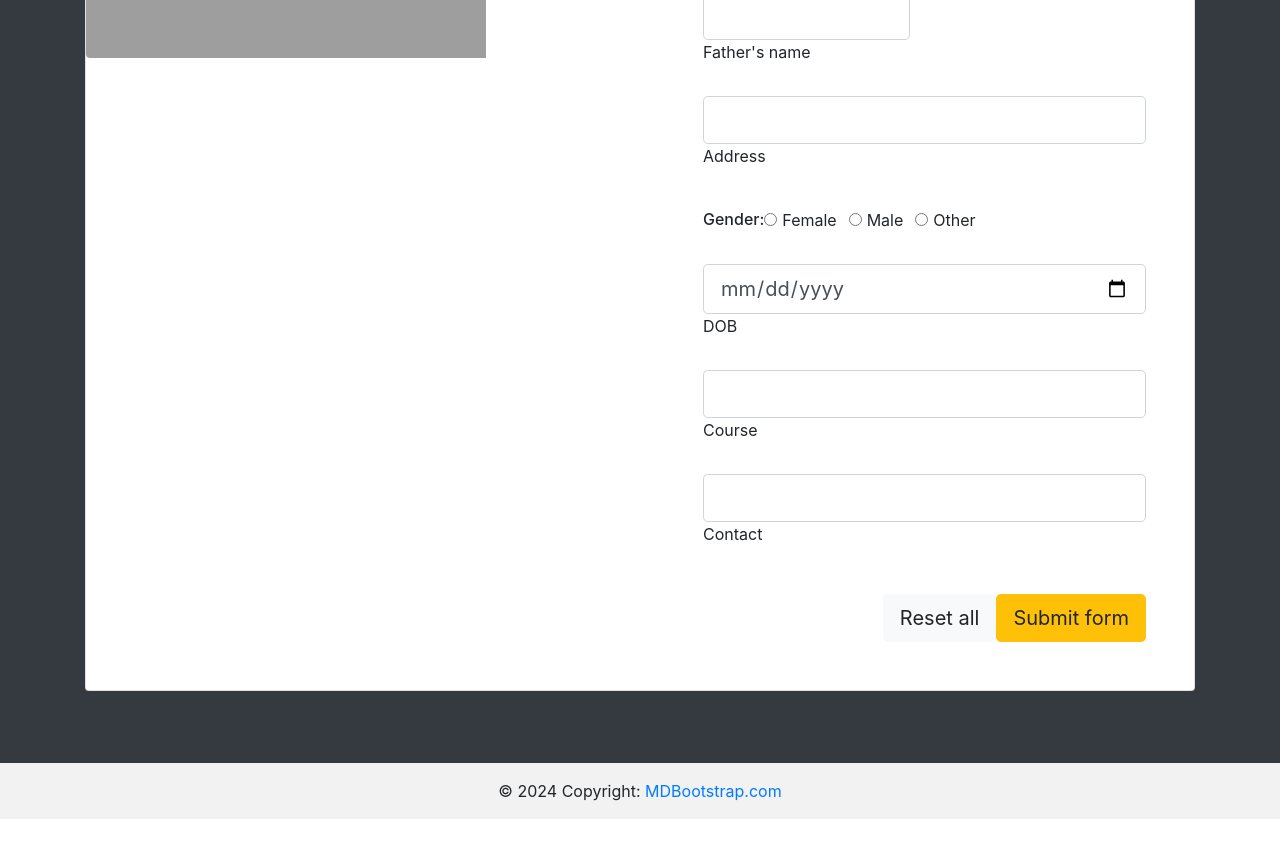
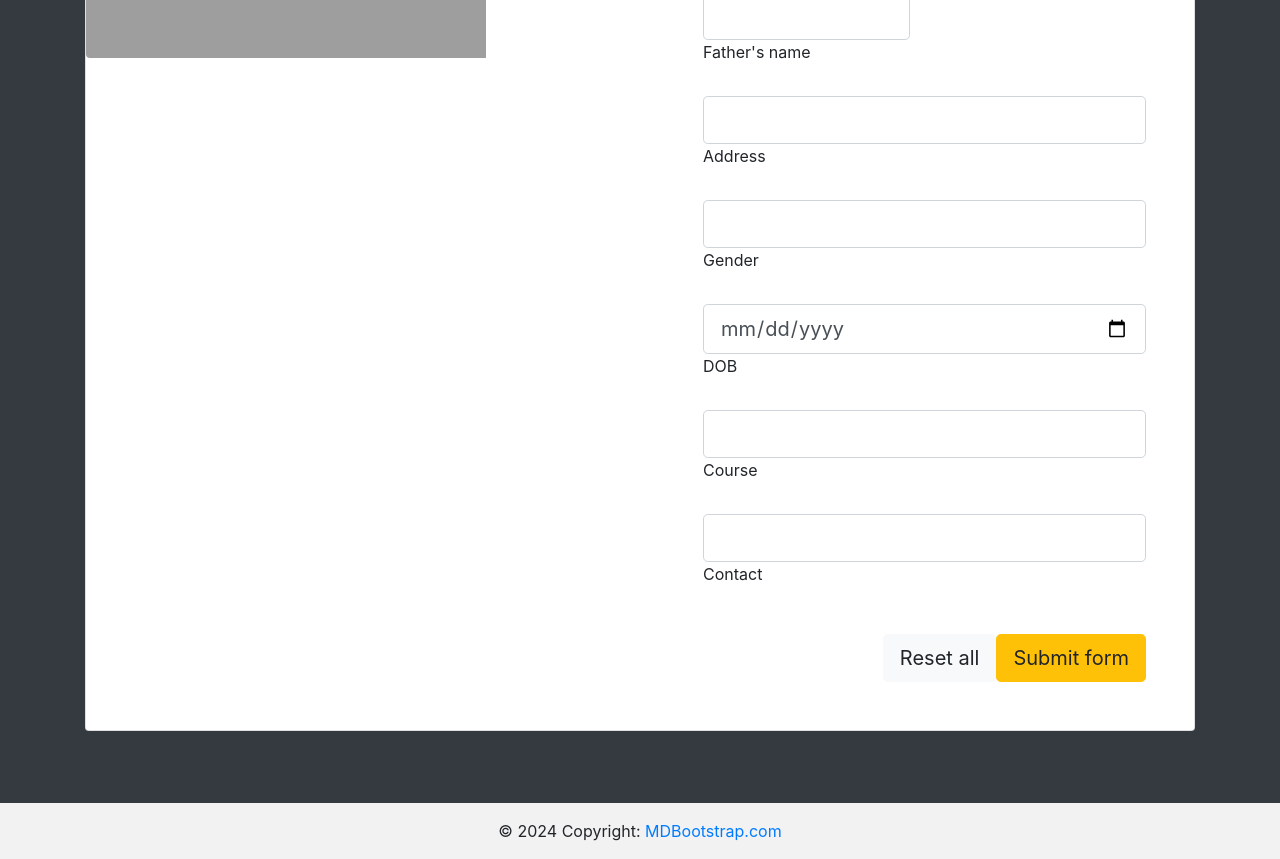
Before and after one commit to Samarth24558/Stundets-Result, a Django app: page /manage in a window 1280 px wide. Shown: the part 371-1230 px from the top of the page. Before the commit the page ends 1190 px from the top, so only its background shows below. Run offline with Django 5.2, Linux system fonts and the light colour scheme; some libraries are stand-ins or nearby versions; grey boxes are pictures that could not be loaded.

Commit message:
Added fiels

```diff
--- a/web/wweb/admin.py
+++ b/web/wweb/admin.py
@@ -1,3 +1,6 @@
 from django.contrib import admin
+from .models import Students
 
 # Register your models here.
+
+admin.site.register(Students)
--- a/web/wweb/templates/manage.html
+++ b/web/wweb/templates/manage.html
@@ -3,6 +3,8 @@
 {% block title %}Manage Students{% endblock title %}
 
 {% block body %}
+<form action="#" method="POST">
+    {% csrf_token %}
 <section class="h-100 bg-dark">
 <div class="container py-5 h-100">
 <div class="row d-flex justify-content-center align-items-center h-100">
@@ -14,6 +16,7 @@
 alt="Sample photo" class="img-fluid"
 style="border-top-left-radius: .25rem; border-bottom-left-radius: .25rem;" />
 </div>
+
 <div class="col-xl-6">
 <div class="card-body p-md-5 text-black">
 <h3 class="mb-5 text-uppercase">Student registration form</h3>
@@ -21,70 +24,53 @@ style="border-top-left-radius: .25rem; border-bottom-left-radius: .25rem;" />
 <div class="row">
 <div class="col-md-6 mb-4">
 <div data-mdb-input-init class="form-outline">
-<input type="text" id="form3Example1m" name="first_" class="form-control form-control-lg" />
+<input type="text" id="form3Example1m" name="name" class="form-control form-control-lg" />
 <label class="form-label" for="form3Example1m">Name</label>
 </div>
 </div>
 <div class="col-md-6 mb-4">
 <div data-mdb-input-init class="form-outline">
-<input type="text" id="form3Example1m1" class="form-control form-control-lg" />
+<input type="text" id="form3Example1m1" name="mname" class="form-control form-control-lg" />
 <label class="form-label" for="form3Example1m1">Mother's name</label>
 </div>
 </div>
 <div class="col-md-6 mb-4">
 <div data-mdb-input-init class="form-outline">
-<input type="text" id="form3Example1n1" class="form-control form-control-lg" />
+<input type="text" id="form3Example1m" name="fname" class="form-control form-control-lg" />
 <label class="form-label" for="form3Example1n1">Father's name</label>
 </div>
 </div>
 </div>
 
 <div data-mdb-input-init class="form-outline mb-4">
-<input type="text" id="form3Example8" class="form-control form-control-lg" />
+<input type="text" id="form3Example8" name="address" class="form-control form-control-lg" />
 <label class="form-label" for="form3Example8">Address</label>
 </div>
 
-<div class="d-md-flex justify-content-start align-items-center mb-4 py-2">
-
-<h6 class="mb-0 me-4">Gender:  </h6>
-
-<div class="form-check form-check-inline mb-0 me-4">
-<input class="form-check-input" type="radio" name="inlineRadioOptions" id="femaleGender"
-value="option1" />
-<label class="form-check-label" for="femaleGender">Female</label>
+<div data-mdb-input-init class="form-outline mb-4">
+<input type="text" id="form3Example8" name="gender" class="form-control form-control-lg" />
+<label class="form-label" for="form3Example8">Gender</label>
 </div>
 
-<div class="form-check form-check-inline mb-0 me-4">
-<input class="form-check-input" type="radio" name="inlineRadioOptions" id="maleGender"
-value="option2" />
-<label class="form-check-label" for="maleGender">Male</label>
-</div>
-
-<div class="form-check form-check-inline mb-0">
-<input class="form-check-input" type="radio" name="inlineRadioOptions" id="otherGender"
-value="option3" />
-<label class="form-check-label" for="otherGender">Other</label>
-</div>
-</div>
 
 <div data-mdb-input-init class="form-outline mb-4">
-<input type="date" id="form3Example9" class="form-control form-control-lg" />
+<input type="date" id="form3Example9" name="dob" class="form-control form-control-lg" />
 <label class="form-label" for="form3Example9">DOB</label>
 </div>
 
 <div data-mdb-input-init class="form-outline mb-4">
-<input type="text" id="form3Example99" class="form-control form-control-lg" />
+<input type="text" id="form3Example99" name="course" class="form-control form-control-lg" />
 <label class="form-label" for="form3Example99">Course</label>
 </div>
 
 <div data-mdb-input-init class="form-outline mb-4">
-<input type="email" id="form3Example97" class="form-control form-control-lg" />
+<input type="number" id="form3Example97" name="contact" class="form-control form-control-lg" />
 <label class="form-label" for="form3Example97">Contact</label>
 </div>
 
 <div class="d-flex justify-content-end pt-3">
 <button  type="reset" data-mdb-button-init data-mdb-ripple-init class="btn btn-light btn-lg">Reset all</button>
-<button  type="button" data-mdb-button-init data-mdb-ripple-init class="btn btn-warning btn-lg ms-2">Submit form</button>
+<button  type="submit" data-mdb-button-init data-mdb-ripple-init class="btn btn-warning btn-lg ms-2">Submit form</button>
 </div>
 
 </div>
@@ -95,4 +81,5 @@ value="option3" />
 </div>
 </div>
 </section>
+</form>
 {% endblock body %}
--- a/web/wweb/views.py
+++ b/web/wweb/views.py
@@ -1,11 +1,27 @@
-from django.shortcuts import render
-
+from django.shortcuts import render,redirect
+from .models import Students
 # Create your views here.
 
 def index(request):
     return render(request,'index.html')
 
 def manage(request):
+    if request.method=='POST':
+        name=request.POST.get('name')
+        mname=request.POST.get('mname')
+        fname=request.POST.get('fname')
+        address=request.POST.get('address')
+        gender=request.POST.get('gender')
+        dob=request.POST.get('dob')
+        course=request.POST.get('course')
+        contact=request.POST.get('contact')
+
+        data=Students(name=name,mother_name=mname,father_name=fname,address=address,gender=gender,date=dob,course=course,contact=contact)
+        data.save()
+        form=Students.objects.all()
+        context={'form':form}
+        return redirect('/view',context)
+
     return render(request,'manage.html')
 
 def result(request):
@@ -15,4 +31,6 @@ def add_result(request):
     return render(request, 'add_result.html')
 
 def view(request):
-    return render(request,'view.html')
+    form=Students.objects.all()
+    context={'form':form}
+    return render(request,'view.html',context)
```
Also changed, not shown: web/wweb/models.py (+8 -5 lines), web/wweb/templates/view.html (+15 -2 lines), web/db.sqlite3, web/wweb/migrations/0001_initial.py (added).
